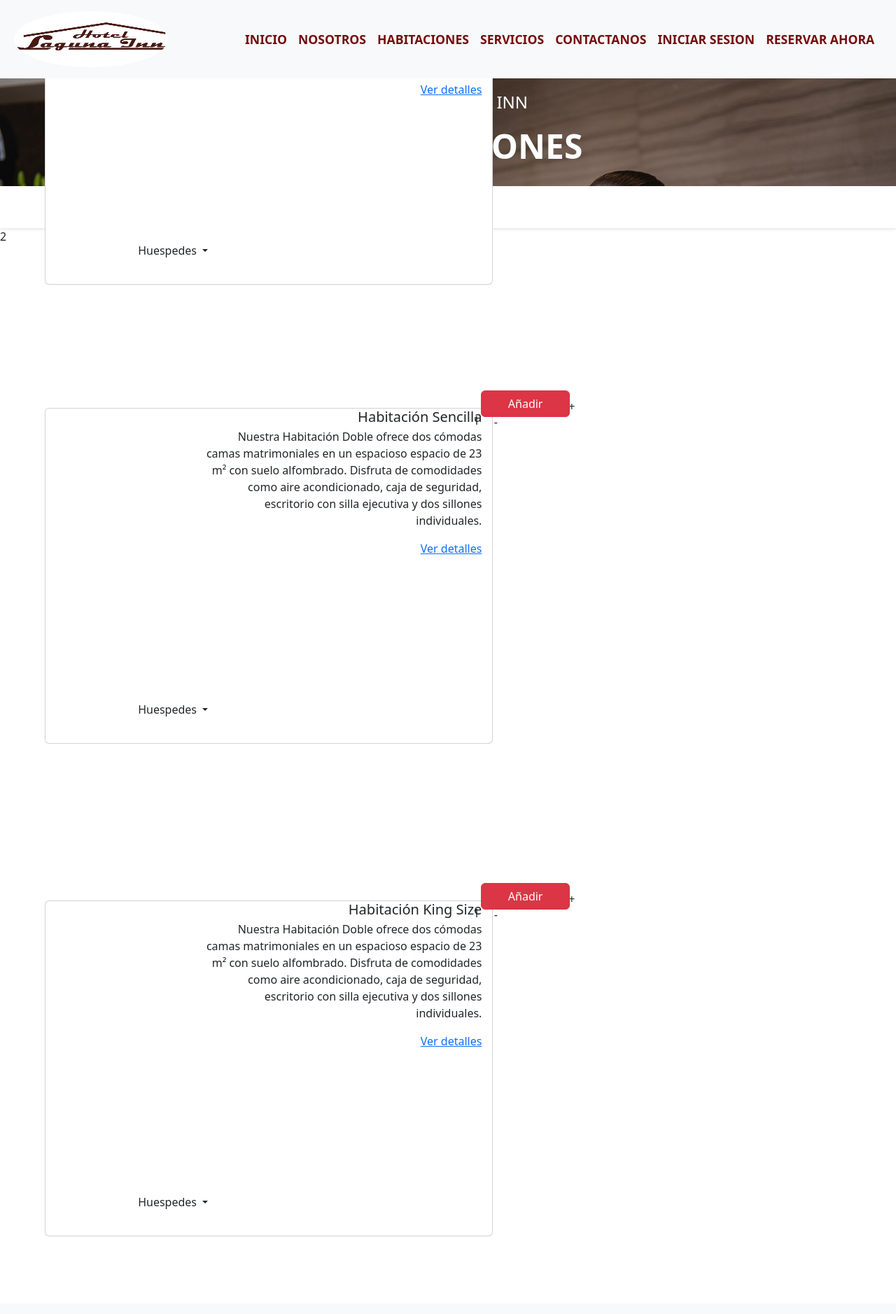
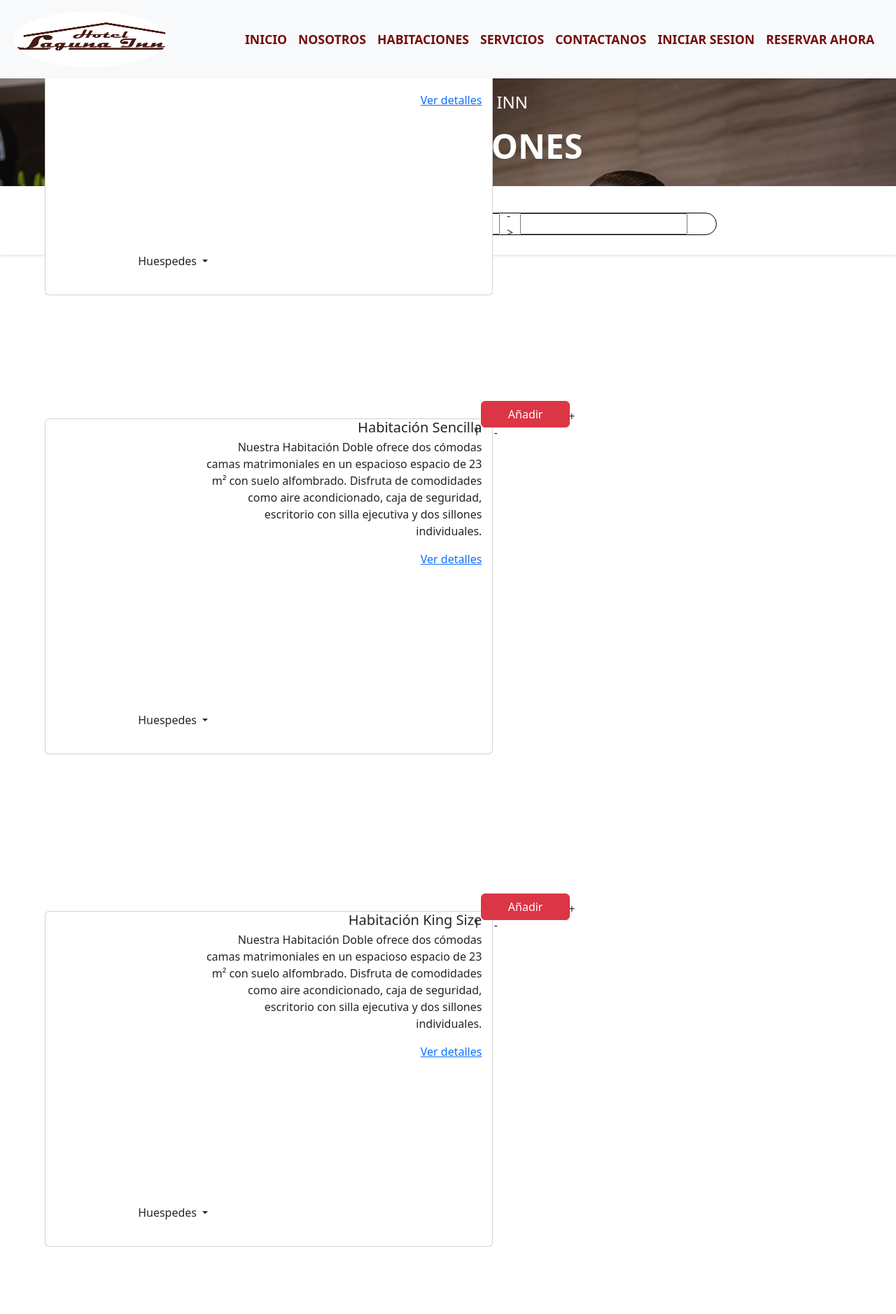
Before and after one commit to ack3stx/INTEGRADORAOFICIAL_E4, a PHP site: page /INTEGRADORA_OFICIALE4/Views/habitacionreserva.php in a window 1280 px wide. Shown: the whole page at 70% size. Before the commit the page ends 1767 px from the top, so only its background shows below. Run offline with PHP 8.4, Linux system fonts and the light colour scheme; some libraries are stand-ins or nearby versions.

Commit message:
CALENDARIOOOO

```diff
--- a/Views/habitacionreserva.php
+++ b/Views/habitacionreserva.php
@@ -6,9 +6,58 @@
     <link rel="stylesheet" href="../Estilos/reservavista.css">
     <link href="https://cdn.jsdelivr.net/npm/bootstrap@5.3.3/dist/css/bootstrap.min.css" rel="stylesheet" integrity="sha384-QWTKZyjpPEjISv5WaRU9OFeRpok6YctnYmDr5pNlyT2bRjXh0JMhjY6hW+ALEwIH" crossorigin="anonymous">
     <link rel="stylesheet" href="https://cdnjs.cloudflare.com/ajax/libs/font-awesome/6.0.0-beta3/css/all.min.css">
+    <link rel="stylesheet" href="https://code.jquery.com/ui/1.12.1/themes/base/jquery-ui.css">
+    <link href="https://cdn.jsdelivr.net/npm/bootstrap@5.3.3/dist/css/bootstrap.min.css" rel="stylesheet" integrity="sha384-QWTKZyjpPEjISv5WaRU9OFeRpok6YctnYmDr5pNlyT2bRjXh0JMhjY6hW+ALEwIH" crossorigin="anonymous">
     <title>Habitacion Rserva</title>
 </head>
 <style>
+   .containers {
+            display: flex;
+            border: 1px solid black;
+            border-radius: 20px;
+            width: 40rem;
+            height: 2rem;
+            align-items: center;
+          gap: 10px;
+          padding: 0 90px;
+          margin-left: 30%;
+          margin-top: 3%;
+        }
+
+        .container input {
+            flex: 1;
+            height: 60%;
+            width: 30%;
+
+        }
+
+        .ui-datepicker {
+    background-color: #ffff;
+        }
+        .ui-datepicker-calendar td {
+    background-color: rgb(116, 13, 13);
+}
+
+.ui-datepicker-header {
+    background-color: #ffff;
+}
+
+.ui-datepicker-calendar a {
+    color: #ffff;
+}
+
+.ui-datepicker-calendar .ui-state-active {
+    background-color: rgb(116, 13, 13);
+    border-color: rgb(116, 13, 13);;
+    color: #ffffff; }
+
+    .ui-datepicker .ui-datepicker-current-day a {
+  background-color:  rgb(116, 13, 13); /* Cambia esto al color que desees */
+  color: #ffffff; /* Cambia esto al color del texto que desees */
+}
+
+    /*rgb(116, 13, 13);*/
+
 
 .container{
     width: 30%;
@@ -92,11 +141,18 @@ margin-bottom: 1%;
             <p>HOTEL LAGUNA INN</p>
             <h1>RESERVACIONES</h1>
         </div>
+
     </section>
       <!--BARRITA BLANCA-->
-      <div class="barra-blanca"></div>
+      <div class="barra-blanca">
+      <div class="containers">
+        <input type="text" id="date_picker1"> ->
+        <input type="text" id="date_picker2">
+    </div>
 
-2<!-- Tarjetas de habitaciones -->
+      </div>
+
+<!-- Tarjetas de habitaciones -->
 
 
       <!--DIV DE QUE ESTA VACIO LA RESERVA
@@ -301,5 +357,36 @@ margin-bottom: 1%;
     <script src="https://cdn.jsdelivr.net/npm/bootstrap@5.3.3/dist/js/bootstrap.bundle.min.js" integrity="sha384-YvpcrYf0tY3lHB60NNkmXc5s9fDVZLESaAA55NDzOxhy9GkcIdslK1eN7N6jIeHz" crossorigin="anonymous"></script>
     <script src="../Js/habireserva.js"  ></script>
 
+<script src="https://code.jquery.com/jquery-3.6.0.min.js"></script>
+<script src="https://code.jquery.com/ui/1.12.1/jquery-ui.min.js"></script>
+
+<script>
+    $(document).ready(function() {
+    ///////
+    var startDate;
+    var endDate;
+     $( "#date_picker1" ).datepicker({
+    dateFormat: 'dd-mm-yy'
+    })
+    ///////
+    ///////
+     $( "#date_picker2" ).datepicker({
+    dateFormat: 'dd-mm-yy'
+    });
+    ///////
+    $('#date_picker1').change(function() {
+    startDate = $(this).datepicker('getDate');
+    $("#date_picker2").datepicker("option", "minDate", startDate );
+    })
+
+    ///////
+    $('#date_picker2').change(function() {
+    endDate = $(this).datepicker('getDate');
+    $("#date_picker1").datepicker("option", "maxDate", endDate );
+    })
+    ////////////////
+    })
+    </script>
+
 </body>
 </html>
```
